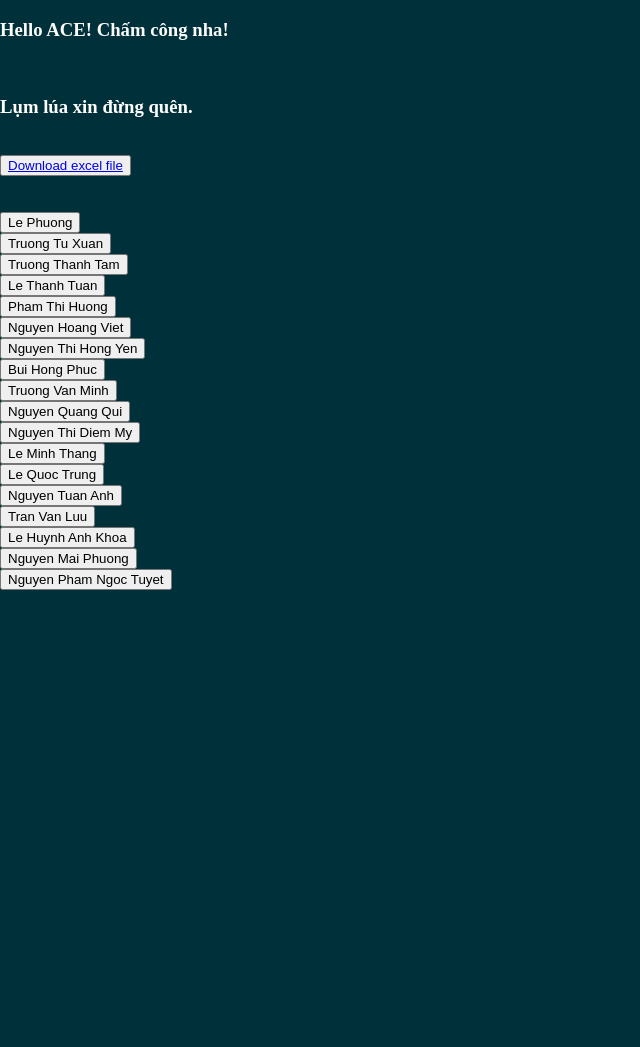
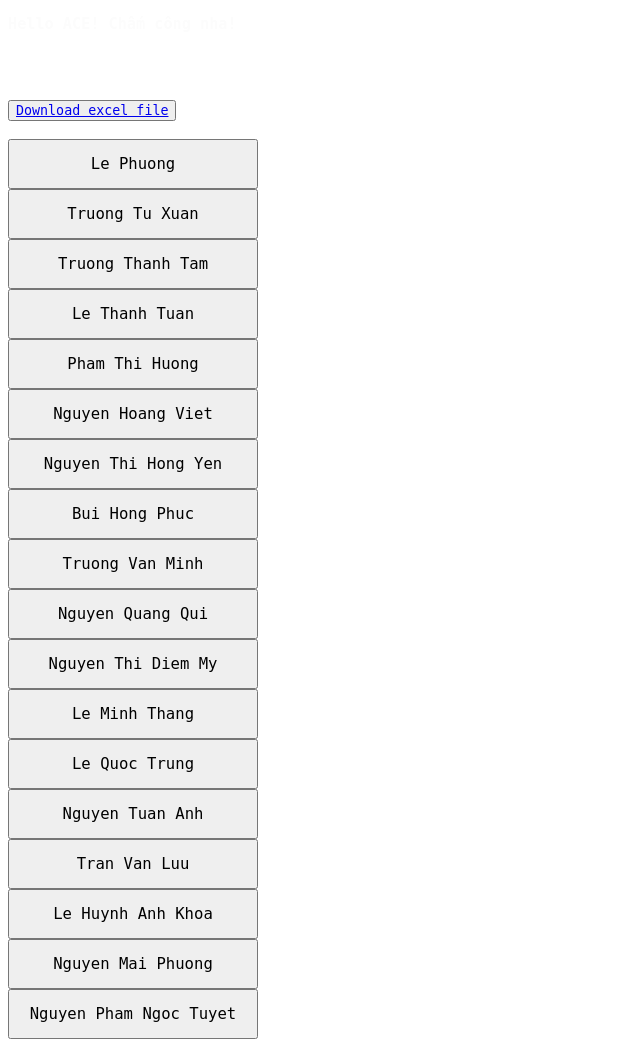
Before and after one commit to Harry-xdev/working-history, a Flask app: page / in a window 1280 px wide. Shown: the whole page, without its empty margins (0-640 px from the left). Before the commit the page ends 590 px from the top, so only its background shows below. Run offline with Flask 3, Linux system fonts and the light colour scheme.

Commit message:
add some style

```diff
--- a/app.py
+++ b/app.py
@@ -121,7 +121,7 @@
 
 
 
-if __name__ == "__main__":
-    app.run(port=5500)
+# if __name__ == "__main__":
+    # app.run(port=5500)
     # app.run(port=10000)
     # app.run()
--- a/history.csv
+++ /dev/null
@@ -1,3 +0,0 @@
-Le Phuong,2024-03-15,10:04
-Truong Thanh Tam,2024-03-15,10:04
-Nguyen Thi Hong Yen,2024-03-15,10:05
--- a/index.html
+++ b/index.html
@@ -2,38 +2,35 @@
 <html>
 <head>
 	<title>New page</title>
-	<!-- <link rel="stylesheet" type="text/css" href="{{ url_for('static', filename='styles.css') }}"> -->
+	<!-- <link rel="stylesheet" type="text/css" href="{{ url_for('static font-family: monospace', filename='styles.css') }}"> -->
 	<link rel="stylesheet" type="text/css" href="styles.css">
 </head>
 <body>
 	<div id="body-container">
-		<h3 style="color: rgb(252, 252, 252)">Hello ACE! Chấm công nha!</h3><br>
-		<h3 style="color: rgb(255, 255, 255)">Lụm lúa xin đừng quên.</h3>
+		<h3 style="color: rgb(252, 252, 252); font-family: monospace;">Hello ACE! Chấm công nha!</h3>
+		<h3 style="color: rgb(255, 255, 255); font-family: monospace">Lụm lúa xin đừng quên.</h3>
 		<br>
-		<button><a href="https://working-history.onrender.com/download-history">Download excel file</a></button>
+		<button><a style="font-family: monospace" href="https://working-history.onrender.com/download-history">Download excel file</a></button>
 		<br>
 		<br>
-		<br>
-
-
-		<button id="btn_1" class="btn" onclick="sendName('btn_1')">Le Phuong</button><br>
-		<button id="btn_2" class="btn" onclick="sendName('btn_2')">Truong Tu Xuan</button><br>
-		<button id="btn_3" class="btn" onclick="sendName('btn_3')">Truong Thanh Tam</button><br>
-		<button id="btn_3" class="btn" onclick="sendName('btn_3')">Le Thanh Tuan</button><br>
-		<button id="btn_4" class="btn" onclick="sendName('btn_4')">Pham Thi Huong</button><br>
-		<button id="btn_5" class="btn" onclick="sendName('btn_5')">Nguyen Hoang Viet</button><br>
-		<button id="btn_6" class="btn" onclick="sendName('btn_6')">Nguyen Thi Hong Yen</button><br>
-		<button id="btn_7" class="btn" onclick="sendName('btn_7')">Bui Hong Phuc</button><br>
-		<button id="btn_8" class="btn" onclick="sendName('btn_8')">Truong Van Minh</button><br>
-		<button id="btn_9" class="btn" onclick="sendName('btn_9')">Nguyen Quang Qui</button><br>
-		<button id="btn_10" class="btn" onclick="sendName('btn_10')">Nguyen Thi Diem My</button><br>
-		<button id="btn_11" class="btn" onclick="sendName('btn_11')">Le Minh Thang</button><br>
-		<button id="btn_12" class="btn" onclick="sendName('btn_12')">Le Quoc Trung</button><br>
-		<button id="btn_13" class="btn" onclick="sendName('btn_13')">Nguyen Tuan Anh</button><br>
-		<button id="btn_14" class="btn" onclick="sendName('btn_14')">Tran Van Luu</button><br>
-		<button id="btn_15" class="btn" onclick="sendName('btn_15')">Le Huynh Anh Khoa</button><br>
-		<button id="btn_16" class="btn" onclick="sendName('btn_16')">Nguyen Mai Phuong</button><br>
-		<button id="btn_17" class="btn" onclick="sendName('btn_17')">Nguyen Pham Ngoc Tuyet</button><br>
+		<button style="width: 250px; height: 50px; font-size: larger; font-family: monospace" id="btn_1" class="btn" onclick="sendName('btn_1')">Le Phuong</button><br>
+		<button style="width: 250px; height: 50px; font-size: larger; font-family: monospace" id="btn_2" class="btn" onclick="sendName('btn_2')">Truong Tu Xuan</button><br>
+		<button style="width: 250px; height: 50px; font-size: larger; font-family: monospace" id="btn_3" class="btn" onclick="sendName('btn_3')">Truong Thanh Tam</button><br>
+		<button style="width: 250px; height: 50px; font-size: larger; font-family: monospace" id="btn_3" class="btn" onclick="sendName('btn_3')">Le Thanh Tuan</button><br>
+		<button style="width: 250px; height: 50px; font-size: larger; font-family: monospace" id="btn_4" class="btn" onclick="sendName('btn_4')">Pham Thi Huong</button><br>
+		<button style="width: 250px; height: 50px; font-size: larger; font-family: monospace" id="btn_5" class="btn" onclick="sendName('btn_5')">Nguyen Hoang Viet</button><br>
+		<button style="width: 250px; height: 50px; font-size: larger; font-family: monospace" id="btn_6" class="btn" onclick="sendName('btn_6')">Nguyen Thi Hong Yen</button><br>
+		<button style="width: 250px; height: 50px; font-size: larger; font-family: monospace" id="btn_7" class="btn" onclick="sendName('btn_7')">Bui Hong Phuc</button><br>
+		<button style="width: 250px; height: 50px; font-size: larger; font-family: monospace" id="btn_8" class="btn" onclick="sendName('btn_8')">Truong Van Minh</button><br>
+		<button style="width: 250px; height: 50px; font-size: larger; font-family: monospace" id="btn_9" class="btn" onclick="sendName('btn_9')">Nguyen Quang Qui</button><br>
+		<button style="width: 250px; height: 50px; font-size: larger; font-family: monospace" id="btn_10" class="btn" onclick="sendName('btn_10')">Nguyen Thi Diem My</button><br>
+		<button style="width: 250px; height: 50px; font-size: larger; font-family: monospace" id="btn_11" class="btn" onclick="sendName('btn_11')">Le Minh Thang</button><br>
+		<button style="width: 250px; height: 50px; font-size: larger; font-family: monospace" id="btn_12" class="btn" onclick="sendName('btn_12')">Le Quoc Trung</button><br>
+		<button style="width: 250px; height: 50px; font-size: larger; font-family: monospace" id="btn_13" class="btn" onclick="sendName('btn_13')">Nguyen Tuan Anh</button><br>
+		<button style="width: 250px; height: 50px; font-size: larger; font-family: monospace" id="btn_14" class="btn" onclick="sendName('btn_14')">Tran Van Luu</button><br>
+		<button style="width: 250px; height: 50px; font-size: larger; font-family: monospace" id="btn_15" class="btn" onclick="sendName('btn_15')">Le Huynh Anh Khoa</button><br>
+		<button style="width: 250px; height: 50px; font-size: larger; font-family: monospace" id="btn_16" class="btn" onclick="sendName('btn_16')">Nguyen Mai Phuong</button><br>
+		<button style="width: 250px; height: 50px; font-size: larger; font-family: monospace" id="btn_17" class="btn" onclick="sendName('btn_17')">Nguyen Pham Ngoc Tuyet</button><br>
 
 	</div>
 
@@ -47,7 +44,7 @@
 	var buttons = document.getElementsByClassName("btn");
 	function handClick() {
 		let buttonText = this.textContent;
-		// alert("Check-in(out) successful.");
+		alert("Check-in(out) successful.");
 	};
 
 	function sendName(buttonId) {
--- a/templates/index.html
+++ b/templates/index.html
@@ -2,38 +2,35 @@
 <html>
 <head>
 	<title>New page</title>
-	<link rel="stylesheet" type="text/css" href="{{ url_for('static', filename='styles.css') }}">
+	<link rel="stylesheet" type="text/css" href="{{ url_for('static font-family: monospace', filename='styles.css') }}">
 	<!-- <link rel="stylesheet" type="text/css" href="styles.css"> -->
 </head>
 <body>
 	<div id="body-container">
-		<h3 style="color: rgb(252, 252, 252)">Hello ACE! Chấm công nha!</h3><br>
-		<h3 style="color: rgb(255, 255, 255)">Lụm lúa xin đừng quên.</h3>
+		<h3 style="color: rgb(252, 252, 252); font-family: monospace;">Hello ACE! Chấm công nha!</h3>
+		<h3 style="color: rgb(255, 255, 255); font-family: monospace">Lụm lúa xin đừng quên.</h3>
 		<br>
-		<button><a href="https://working-history.onrender.com/download-history">Download excel file</a></button>
+		<button><a style="font-family: monospace" href="https://working-history.onrender.com/download-history">Download excel file</a></button>
 		<br>
 		<br>
-		<br>
-
-
-		<button id="btn_1" class="btn" onclick="sendName('btn_1')">Le Phuong</button><br>
-		<button id="btn_2" class="btn" onclick="sendName('btn_2')">Truong Tu Xuan</button><br>
-		<button id="btn_3" class="btn" onclick="sendName('btn_3')">Truong Thanh Tam</button><br>
-		<button id="btn_3" class="btn" onclick="sendName('btn_3')">Le Thanh Tuan</button><br>
-		<button id="btn_4" class="btn" onclick="sendName('btn_4')">Pham Thi Huong</button><br>
-		<button id="btn_5" class="btn" onclick="sendName('btn_5')">Nguyen Hoang Viet</button><br>
-		<button id="btn_6" class="btn" onclick="sendName('btn_6')">Nguyen Thi Hong Yen</button><br>
-		<button id="btn_7" class="btn" onclick="sendName('btn_7')">Bui Hong Phuc</button><br>
-		<button id="btn_8" class="btn" onclick="sendName('btn_8')">Truong Van Minh</button><br>
-		<button id="btn_9" class="btn" onclick="sendName('btn_9')">Nguyen Quang Qui</button><br>
-		<button id="btn_10" class="btn" onclick="sendName('btn_10')">Nguyen Thi Diem My</button><br>
-		<button id="btn_11" class="btn" onclick="sendName('btn_11')">Le Minh Thang</button><br>
-		<button id="btn_12" class="btn" onclick="sendName('btn_12')">Le Quoc Trung</button><br>
-		<button id="btn_13" class="btn" onclick="sendName('btn_13')">Nguyen Tuan Anh</button><br>
-		<button id="btn_14" class="btn" onclick="sendName('btn_14')">Tran Van Luu</button><br>
-		<button id="btn_15" class="btn" onclick="sendName('btn_15')">Le Huynh Anh Khoa</button><br>
-		<button id="btn_16" class="btn" onclick="sendName('btn_16')">Nguyen Mai Phuong</button><br>
-		<button id="btn_17" class="btn" onclick="sendName('btn_17')">Nguyen Pham Ngoc Tuyet</button><br>
+		<button style="width: 250px; height: 50px; font-size: larger; font-family: monospace" id="btn_1" class="btn" onclick="sendName('btn_1')">Le Phuong</button><br>
+		<button style="width: 250px; height: 50px; font-size: larger; font-family: monospace" id="btn_2" class="btn" onclick="sendName('btn_2')">Truong Tu Xuan</button><br>
+		<button style="width: 250px; height: 50px; font-size: larger; font-family: monospace" id="btn_3" class="btn" onclick="sendName('btn_3')">Truong Thanh Tam</button><br>
+		<button style="width: 250px; height: 50px; font-size: larger; font-family: monospace" id="btn_3" class="btn" onclick="sendName('btn_3')">Le Thanh Tuan</button><br>
+		<button style="width: 250px; height: 50px; font-size: larger; font-family: monospace" id="btn_4" class="btn" onclick="sendName('btn_4')">Pham Thi Huong</button><br>
+		<button style="width: 250px; height: 50px; font-size: larger; font-family: monospace" id="btn_5" class="btn" onclick="sendName('btn_5')">Nguyen Hoang Viet</button><br>
+		<button style="width: 250px; height: 50px; font-size: larger; font-family: monospace" id="btn_6" class="btn" onclick="sendName('btn_6')">Nguyen Thi Hong Yen</button><br>
+		<button style="width: 250px; height: 50px; font-size: larger; font-family: monospace" id="btn_7" class="btn" onclick="sendName('btn_7')">Bui Hong Phuc</button><br>
+		<button style="width: 250px; height: 50px; font-size: larger; font-family: monospace" id="btn_8" class="btn" onclick="sendName('btn_8')">Truong Van Minh</button><br>
+		<button style="width: 250px; height: 50px; font-size: larger; font-family: monospace" id="btn_9" class="btn" onclick="sendName('btn_9')">Nguyen Quang Qui</button><br>
+		<button style="width: 250px; height: 50px; font-size: larger; font-family: monospace" id="btn_10" class="btn" onclick="sendName('btn_10')">Nguyen Thi Diem My</button><br>
+		<button style="width: 250px; height: 50px; font-size: larger; font-family: monospace" id="btn_11" class="btn" onclick="sendName('btn_11')">Le Minh Thang</button><br>
+		<button style="width: 250px; height: 50px; font-size: larger; font-family: monospace" id="btn_12" class="btn" onclick="sendName('btn_12')">Le Quoc Trung</button><br>
+		<button style="width: 250px; height: 50px; font-size: larger; font-family: monospace" id="btn_13" class="btn" onclick="sendName('btn_13')">Nguyen Tuan Anh</button><br>
+		<button style="width: 250px; height: 50px; font-size: larger; font-family: monospace" id="btn_14" class="btn" onclick="sendName('btn_14')">Tran Van Luu</button><br>
+		<button style="width: 250px; height: 50px; font-size: larger; font-family: monospace" id="btn_15" class="btn" onclick="sendName('btn_15')">Le Huynh Anh Khoa</button><br>
+		<button style="width: 250px; height: 50px; font-size: larger; font-family: monospace" id="btn_16" class="btn" onclick="sendName('btn_16')">Nguyen Mai Phuong</button><br>
+		<button style="width: 250px; height: 50px; font-size: larger; font-family: monospace" id="btn_17" class="btn" onclick="sendName('btn_17')">Nguyen Pham Ngoc Tuyet</button><br>
 
 	</div>
 
@@ -47,7 +44,7 @@
 	var buttons = document.getElementsByClassName("btn");
 	function handClick() {
 		let buttonText = this.textContent;
-		// alert("Check-in(out) successful.");
+		alert("Check-in(out) successful.");
 	};
 
 	function sendName(buttonId) {
```
